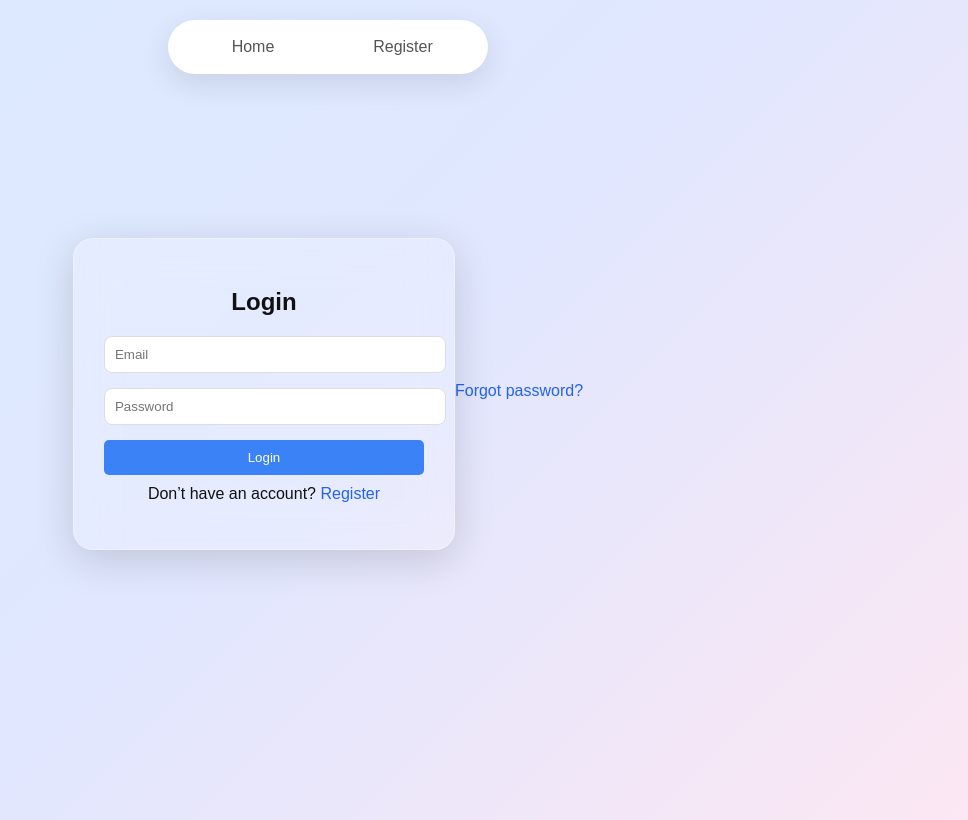
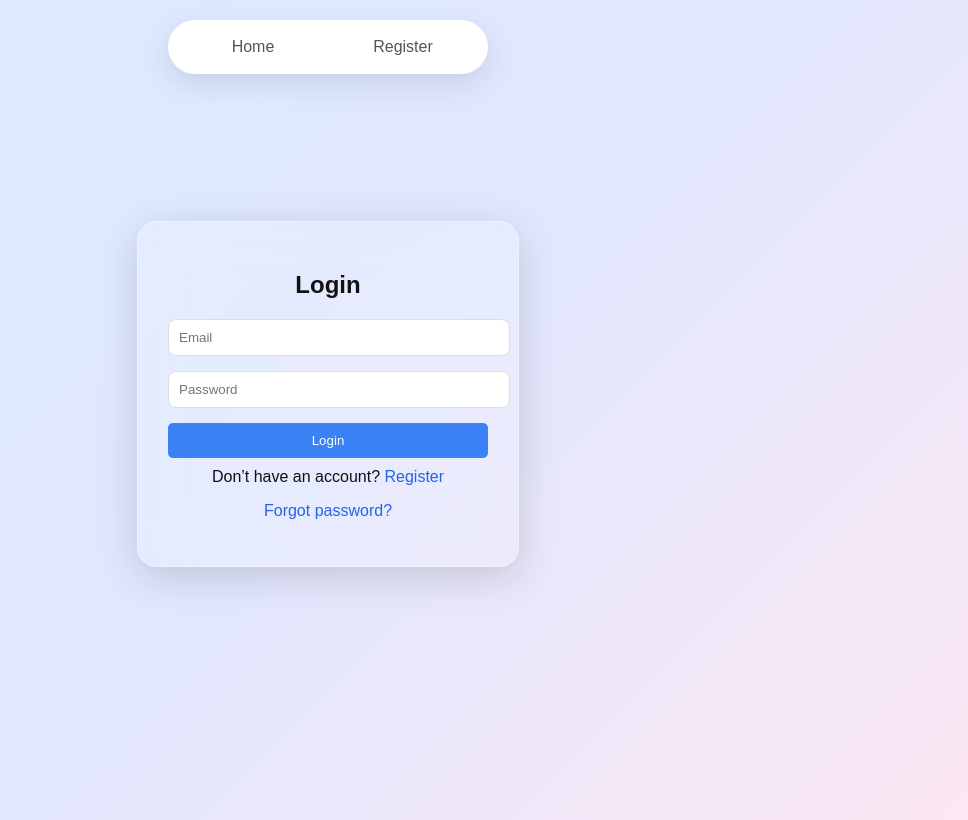
Before and after one commit to raufrasheed37-ctrl/frontend, a Next.js app: page /login in a window 1280 px wide. Shown: the whole page, without its empty margins (312-1280 px from the left). Built offline with nearby package versions, Linux system fonts and the light colour scheme.

Commit message:
Update page.js

```diff
--- a/app/login/page.js
+++ b/app/login/page.js
@@ -80,13 +80,13 @@ export default function Login() {
             Register
           </Link>
         </p>
-      </form>
-       <p style={{ textAlign: "center", marginTop: "10px" }}>
+
+      <p style={{ textAlign: "center", marginTop: "10px" }}>
   <Link href="/forgot-password" className="link">
     Forgot password?
   </Link>
 </p>
-
+      </form>
     </div>
     </>
   );
```
